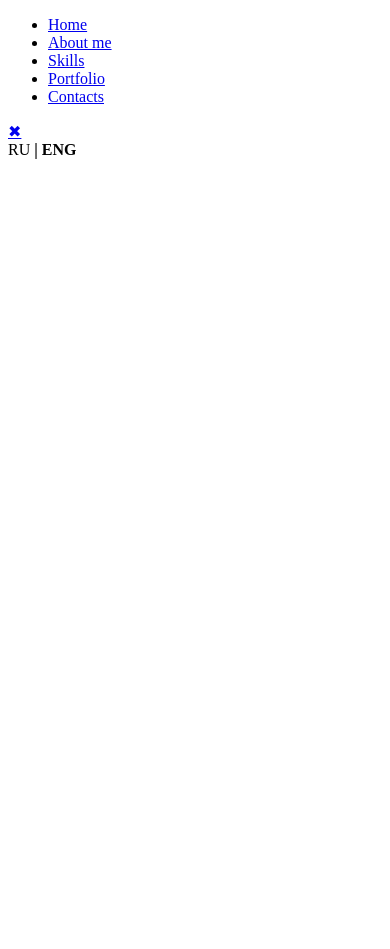
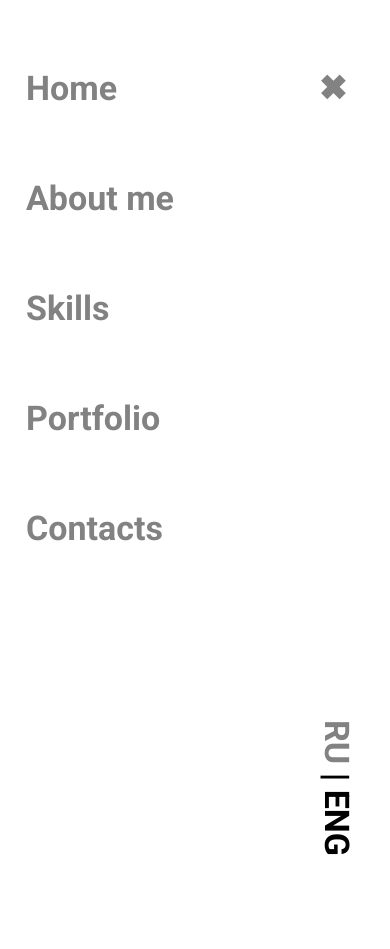
Before and after one commit to DmitryElis/It_academy_study, a plain HTML site: page DZ9/menu_mobile.html in a window 390 px wide. Before the commit the page ends 844 px from the top, so only its background shows below. Drawn offline with Linux system fonts and the light colour scheme.

Commit message:
fixed_responsive_menu_version

```diff
--- a/DZ9/menu_mobile.html
+++ b/DZ9/menu_mobile.html
@@ -5,7 +5,7 @@
     <meta charset="UTF-8">
     <meta http-equiv="X-UA-Compatible" content="IE=edge">
     <meta name="viewport" content="width=device-width, initial-scale=1.0">
-    <link rel="stylesheet" href="figma.css">
+    <link rel="stylesheet" href="styles.css">
     <title>Menu_Mobile</title>
 </head>
 
```
